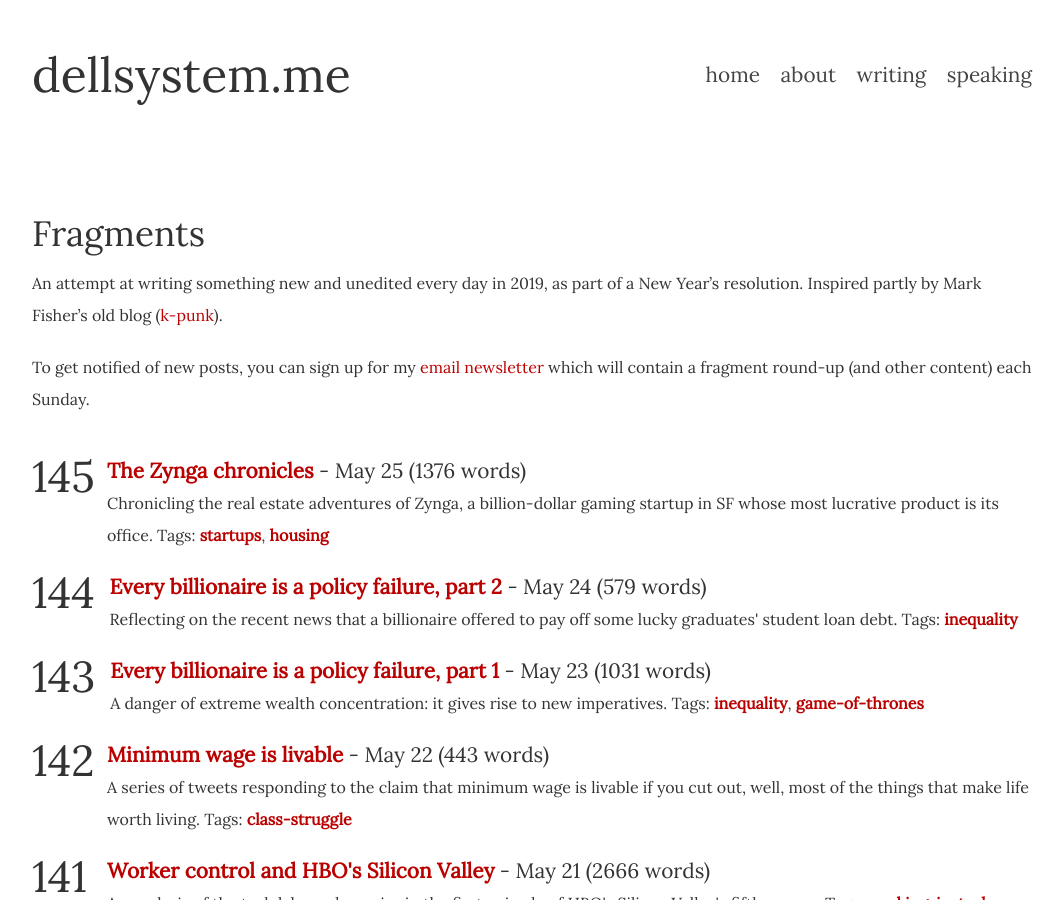
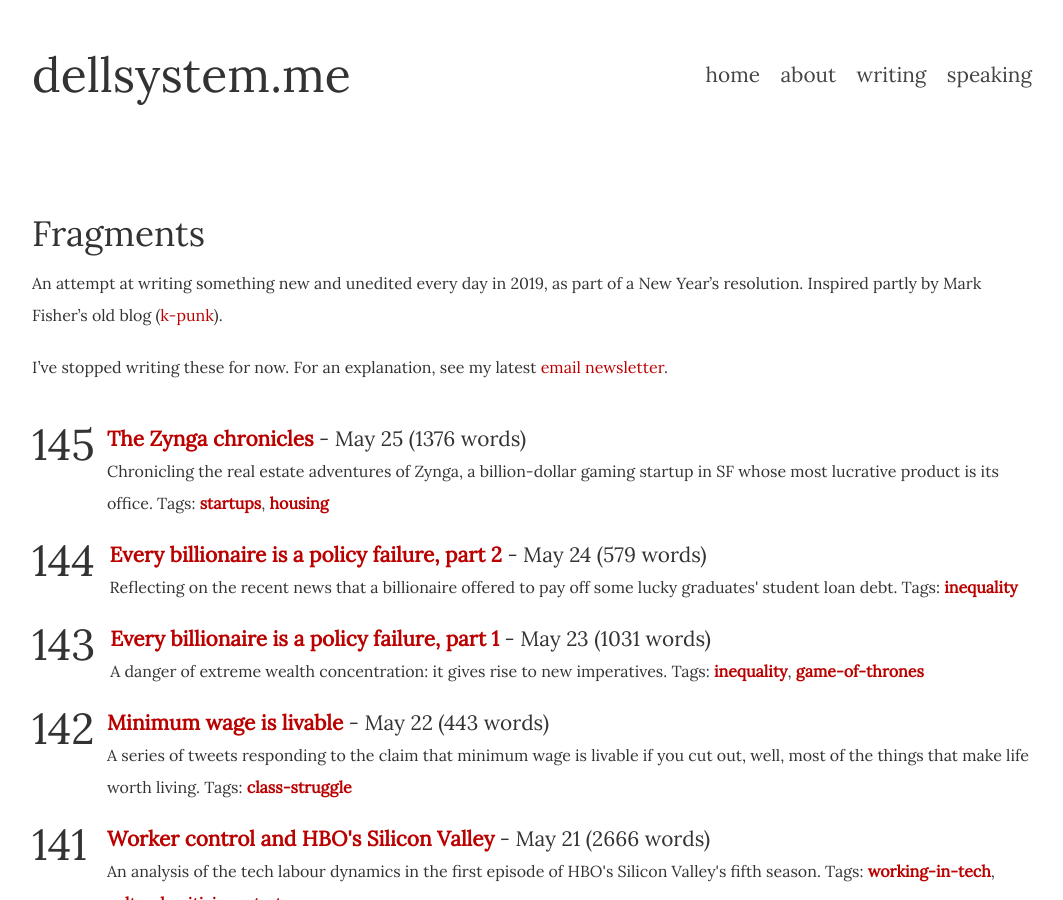
Before and after one commit to dellsystem/dellsystem.github.io, a Jekyll site: the page built from fragments/index.md, in a window 1280 px wide and 900 px high. Shown: the whole window, without its empty margins (108-1171 px from the left). Built offline with Jekyll 4.4.1, drawn with Linux system fonts in a browser that asks for light colours.

Commit message:
Add cessation explanation to fragments page

```diff
--- a/fragments/index.md
+++ b/fragments/index.md
@@ -5,8 +5,7 @@ title: Fragments
 
 An attempt at writing something new and unedited every day in 2019, as part of a New Year's resolution. Inspired partly by Mark Fisher's old blog ([k-punk](https://www.newyorker.com/books/page-turner/mark-fishers-k-punk-and-the-futures-that-have-never-arrived)).
 
-To get notified of new posts, you can sign up for my [email
-newsletter](https://dellsystem.substack.com/) which
-will contain a fragment round-up (and other content) each Sunday.
+I've stopped writing these for now. For an explanation, see my latest [email
+newsletter](https://dellsystem.substack.com/p/zyngas-office-billionaires-learn).
 
 {% include fragments.html %}
```
